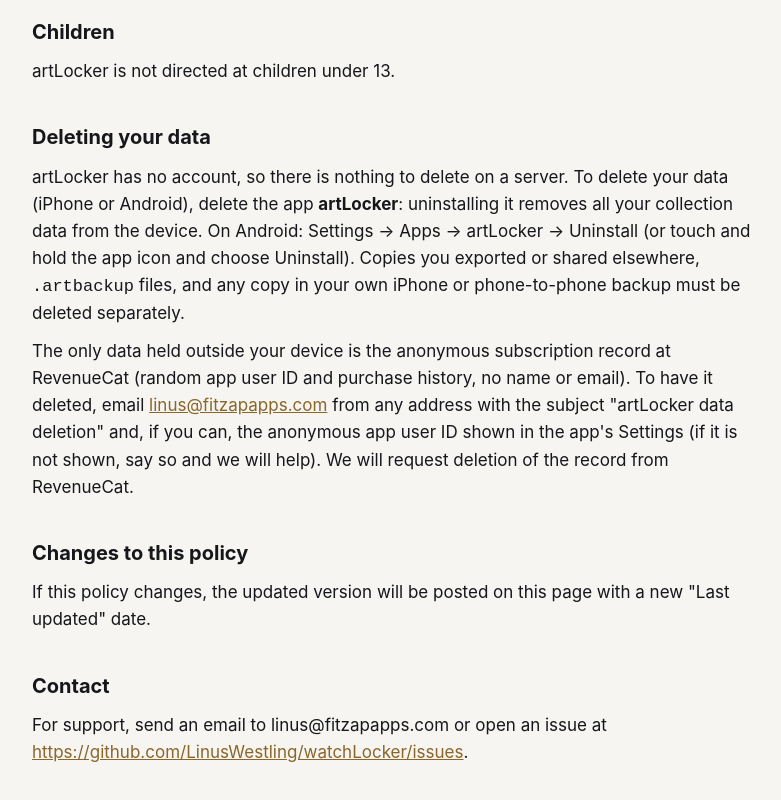
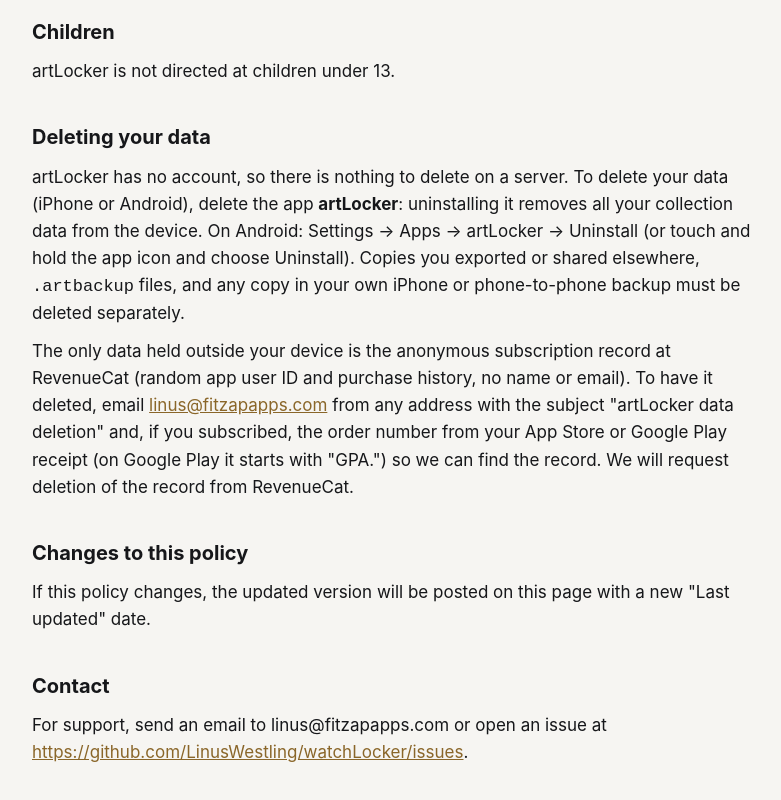
Before and after one commit to LinusWestling/watchLocker, a plain HTML site: page artLocker/privacy/index.html in a window 1280 px wide. Shown: the part 3029-3829 px from the top of the page, without its empty margins (248-1029 px from the left). Drawn offline with Linux system fonts and the light colour scheme.

Commit message:
artLocker policy: deletion request asks for the store order number

```diff
--- a/artLocker/privacy/index.html
+++ b/artLocker/privacy/index.html
@@ -49,7 +49,7 @@
 <p>artLocker is not directed at children under 13.</p>
 <h2>Deleting your data</h2>
 <p>artLocker has no account, so there is nothing to delete on a server. To delete your data (iPhone or Android), delete the app <strong>artLocker</strong>: uninstalling it removes all your collection data from the device. On Android: Settings &rarr; Apps &rarr; artLocker &rarr; Uninstall (or touch and hold the app icon and choose Uninstall). Copies you exported or shared elsewhere, <code>.artbackup</code> files, and any copy in your own iPhone or phone-to-phone backup must be deleted separately.</p>
-<p>The only data held outside your device is the anonymous subscription record at RevenueCat (random app user ID and purchase history, no name or email). To have it deleted, email <a href="mailto:linus@fitzapapps.com">linus@fitzapapps.com</a> from any address with the subject "artLocker data deletion" and, if you can, the anonymous app user ID shown in the app's Settings (if it is not shown, say so and we will help). We will request deletion of the record from RevenueCat.</p>
+<p>The only data held outside your device is the anonymous subscription record at RevenueCat (random app user ID and purchase history, no name or email). To have it deleted, email <a href="mailto:linus@fitzapapps.com">linus@fitzapapps.com</a> from any address with the subject "artLocker data deletion" and, if you subscribed, the order number from your App Store or Google Play receipt (on Google Play it starts with "GPA.") so we can find the record. We will request deletion of the record from RevenueCat.</p>
 <h2>Changes to this policy</h2>
 <p>If this policy changes, the updated version will be posted on this page with a new "Last updated" date.</p>
 <h2>Contact</h2>
```
